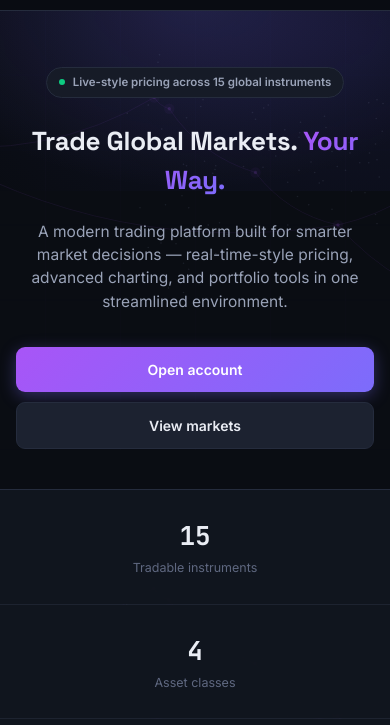
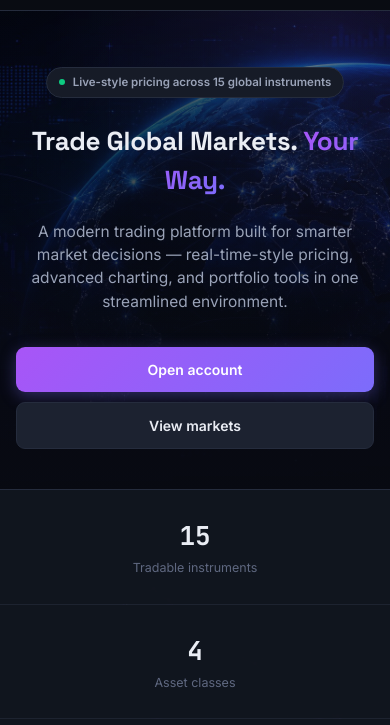
Before and after one commit to 5LIM3/vertexfx, a website: page public/index.html in a window 390 px wide. Shown: the part 103-828 px from the top of the page. Drawn offline with Linux system fonts and the light colour scheme; no server answers.

Commit message:
Use globe photo as hero background

```diff
--- a/public/css/marketing.css
+++ b/public/css/marketing.css
@@ -42,12 +42,15 @@ h1,h2,h3{font-family:var(--font-display);letter-spacing:-0.01em;}
 
 /* Hero */
 .hero{padding:90px 0 70px;text-align:center;position:relative;overflow:hidden;}
-.hero::before{content:"";position:absolute;top:-200px;left:50%;transform:translateX(-50%);width:900px;height:500px;background:
-    radial-gradient(ellipse at center, rgba(124,108,251,0.18), transparent 70%),
-    radial-gradient(ellipse 700px 420px at 78% 60%, rgba(79,70,229,0.10), transparent 65%);
+/* Hero background: real globe/network photo (user-provided), with a dark scrim on
+   top for text legibility. Photo sits in ::before (bottom layer), scrim + brand-purple
+   accent glow sits in ::after (top layer, right under the actual text content). */
+.hero::before{content:"";position:absolute;top:0;left:0;right:0;bottom:0;background-image:url("/assets/hero-globe.jpg");background-repeat:no-repeat;background-position:70% 0%;background-size:cover;opacity:0.65;pointer-events:none;z-index:0;}
+.hero::after{content:"";position:absolute;top:0;left:0;right:0;bottom:0;background:
+    radial-gradient(ellipse 640px 460px at 50% 40%, rgba(8,10,18,0.7), transparent 70%),
+    linear-gradient(180deg, rgba(8,10,18,0.32) 0%, rgba(8,10,18,0.55) 32%, rgba(8,10,18,0.88) 76%, rgba(8,10,18,0.97) 100%),
+    radial-gradient(circle at 82% 8%, rgba(139,92,246,0.18), transparent 50%);
   pointer-events:none;z-index:0;}
-/* Institutional-fintech atmosphere: faint global financial network behind the hero, strongest on the page per design direction */
-.hero::after{content:"";position:absolute;top:-10%;left:-5%;right:-5%;bottom:-10%;background-image:var(--worldmap);background-repeat:no-repeat;background-position:center 40%;background-size:1400px auto;pointer-events:none;z-index:0;opacity:1;}
 .hero-badge{display:inline-flex;align-items:center;gap:8px;padding:7px 14px;border-radius:20px;background:var(--bg-2);border:1px solid var(--border);color:var(--text-1);font-size:12.5px;font-weight:600;margin-bottom:24px;}
 .hero-badge .dot{width:6px;height:6px;border-radius:50%;background:var(--green);}
 .hero h1{font-size:52px;font-weight:700;max-width:820px;margin:0 auto 20px;position:relative;}
@@ -162,10 +165,13 @@ h1,h2,h3{font-family:var(--font-display);letter-spacing:-0.01em;}
   .hero-actions{flex-direction:column;gap:10px;}
   .hero-actions .btn{width:100%;}
 
-  /* Atmosphere: reduce map density/opacity and reposition on mobile so it never
-     competes with headline/body text, per mobile guidance in the design brief. */
-  .hero::after{background-size:900px auto;background-position:center 30%;opacity:0.7;}
-  .hero::before{width:600px;height:380px;}
+  /* Atmosphere: on mobile the globe should still read clearly (per reference),
+     just with enough scrim near the CTA buttons to stay legible/tappable. */
+  .hero::before{background-position:75% 0%;opacity:0.8;}
+  .hero::after{background:
+      radial-gradient(ellipse 420px 320px at 50% 30%, rgba(8,10,18,0.5), transparent 72%),
+      linear-gradient(180deg, rgba(8,10,18,0.18) 0%, rgba(8,10,18,0.32) 26%, rgba(8,10,18,0.85) 68%, rgba(8,10,18,0.97) 100%),
+      radial-gradient(circle at 85% 6%, rgba(139,92,246,0.16), transparent 50%);}
   .section::before{background-size:900px auto;opacity:0.22;}
   .section::after{opacity:0.4;height:120px;}
   .stats-bar::before{background-size:900px auto;opacity:0.22;}
```
Also changed, not shown: public/assets/hero-globe.jpg (added).
